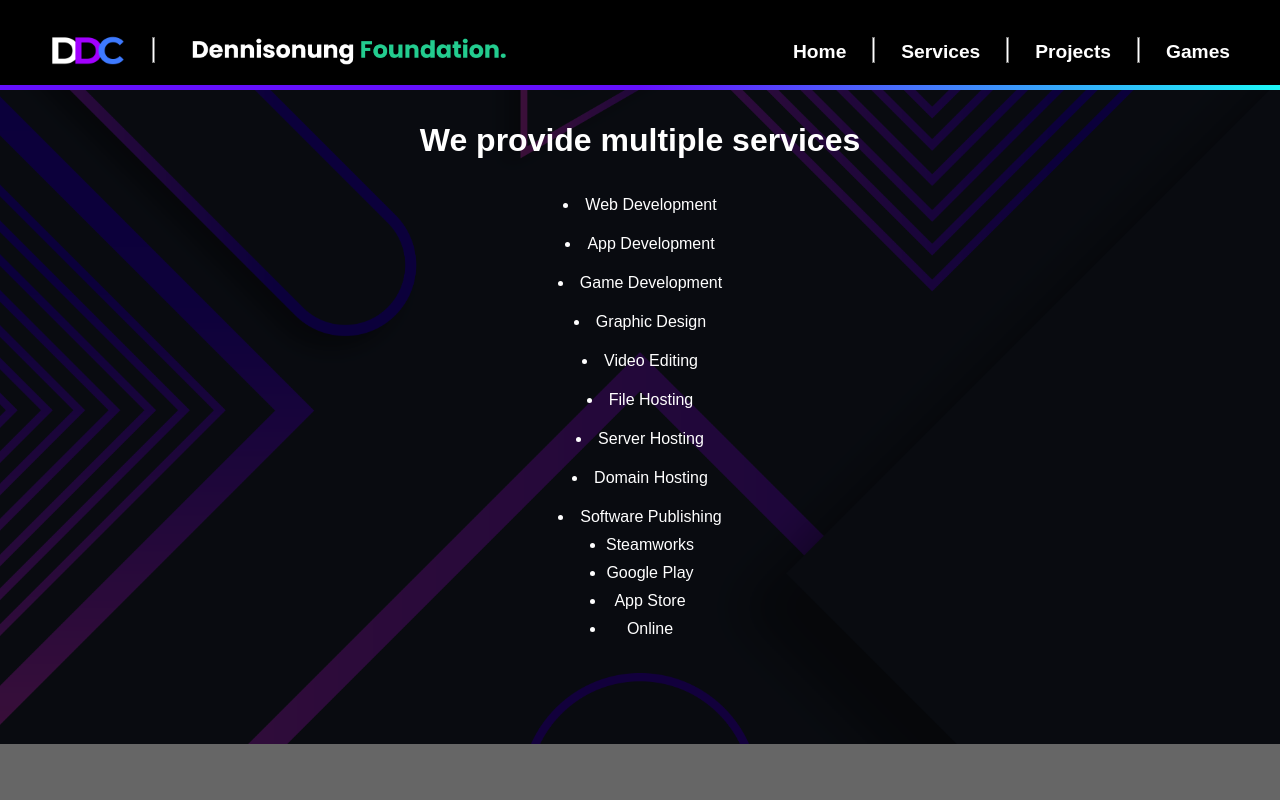
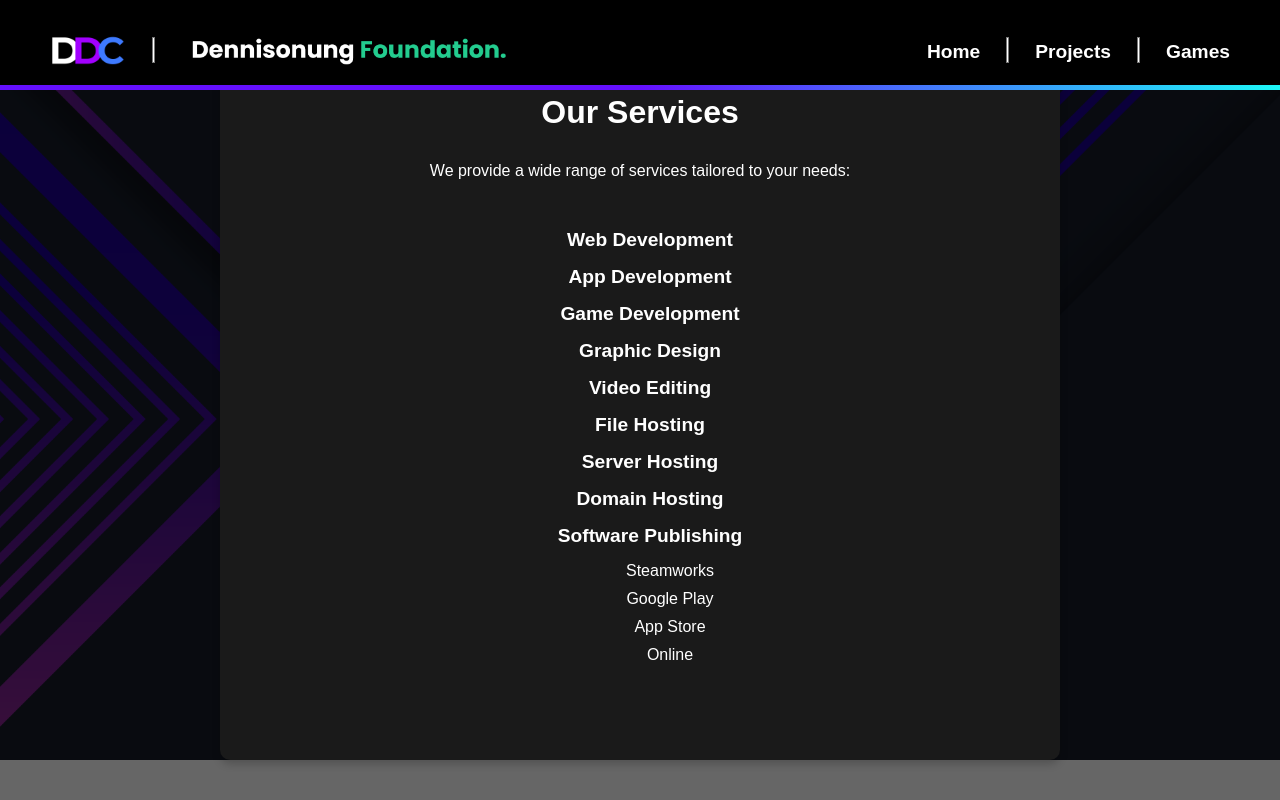
Before and after one commit to Dennisonung/ddc.gg-v2, a plain HTML site: page Services.html in a window 1280 px wide. Drawn offline with Linux system fonts and the light colour scheme.

Commit message:
Removed Services

```diff
--- a/Services.html
+++ b/Services.html
@@ -11,17 +11,13 @@
     <header>
         <nav class="navbar gradient-divider">
             <div>
-                <div class="logo">
+                <div class="logo" href="/index.html">
                     <img src="res/ddclogonew.png" class="logo-display">
                     <div class="vertical-divider desktop-visible"></div>
                     <img src="res/logowide-clear.png" class="logo-display2">
-                    <!-- <h3 id="logotext">Dennisonung <a style="color:rgb(100, 16, 255)">Development</a> <a style="color:#1d8ef8">Center</a></h3> -->
-
                 </div>
                 <div class="nav-right">
                     <h1><a href="index.html">Home</a></h1>
-                    <div class="vertical-divider desktop-visible"></div>
-                    <h1><a href="Services.html">Services</a></h1>
                     <div class="vertical-divider desktop-visible"></div>
                     <h1><a href="https://info.ddc.gg/projects.html">Projects</a></h1>
                     <div class="vertical-divider desktop-visible"></div>
@@ -44,8 +40,48 @@
     </div>
     <script src="res/mobile.js"></script>
 
+    <style>
+        .content {
+            max-width: 800px;
+            margin: 0 auto;
+            padding: 20px;
+            text-align: center;
+            color: #fff;
+            background-color: #1a1a1a;
+            /* Optional background for contrast */
+            border-radius: 10px;
+            /* Optional rounded corners */
+            box-shadow: 0 4px 8px rgba(0, 0, 0, 0.2);
+            /* Subtle shadow */
+        }
+
+        .text-center {
+            margin-bottom: 15px;
+        }
+
+        .services-list {
+            list-style-type: none;
+            padding: 0;
+            font-size: 1.2rem;
+        }
+
+        .services-list>li {
+            margin: 10px 0;
+            font-weight: bold;
+        }
+
+        .services-list>ul {
+            margin-top: 5px;
+            list-style-type: none;
+            font-weight: normal;
+            font-size: 1rem;
+        }
+    </style>
+
     <div class="content">
-        <h1>We provide multiple services</h1>
+        <h1 class="text-center">Our Services</h1>
+        <p class="text-center">We provide a wide range of services tailored to your needs:</p>
+        <ul class="services-list">
             <li>Web Development</li>
             <li>App Development</li>
             <li>Game Development</li>
@@ -55,14 +91,15 @@
             <li>Server Hosting</li>
             <li>Domain Hosting</li>
             <li>Software Publishing</li>
-        <ul style="margin:0;">
+            <ul>
                 <li>Steamworks</li>
                 <li>Google Play</li>
                 <li>App Store</li>
                 <li>Online</li>
             </ul>
+        </ul>
+    </div>
 
-    </div>
 
 </body>
 
```
Also changed, not shown: PrivacyPolicy.html (+1 -4 lines), index.html (+5 -3 lines). Lines whose indentation alone changed are shown as unchanged.
